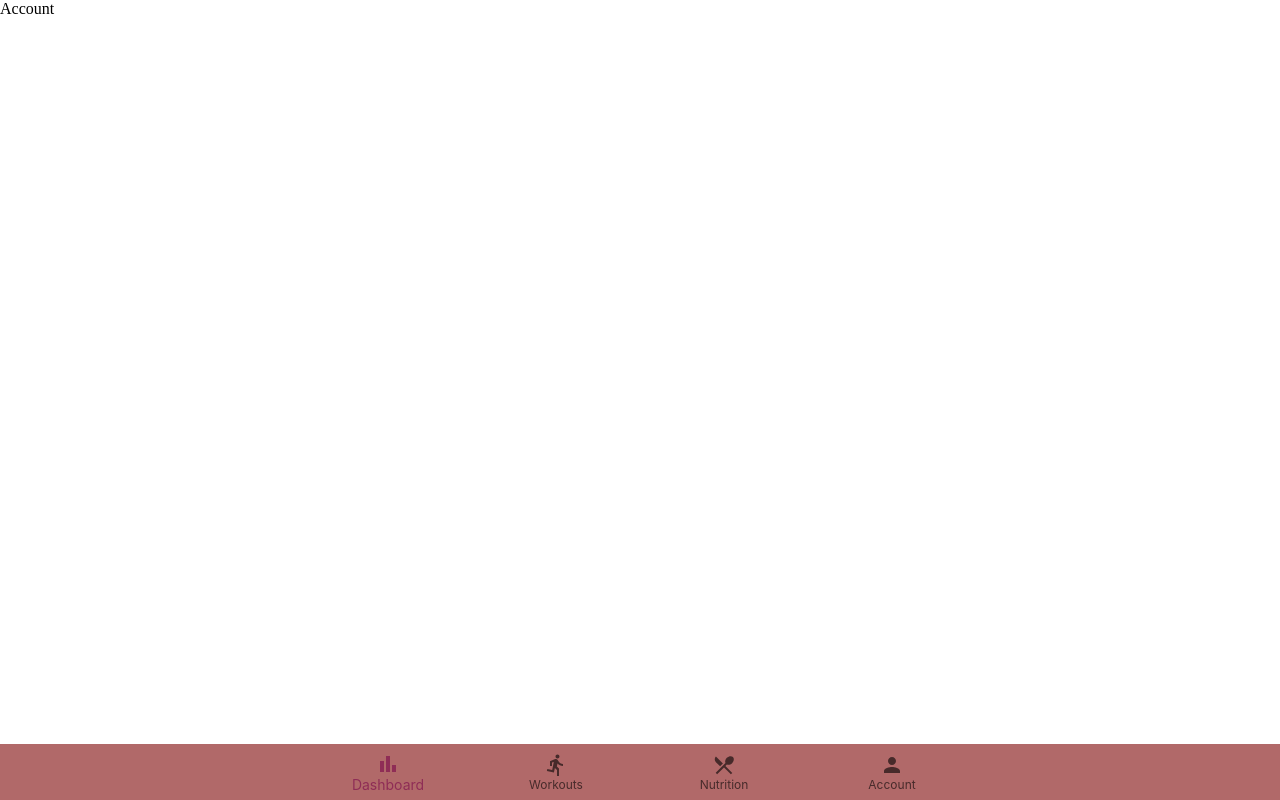
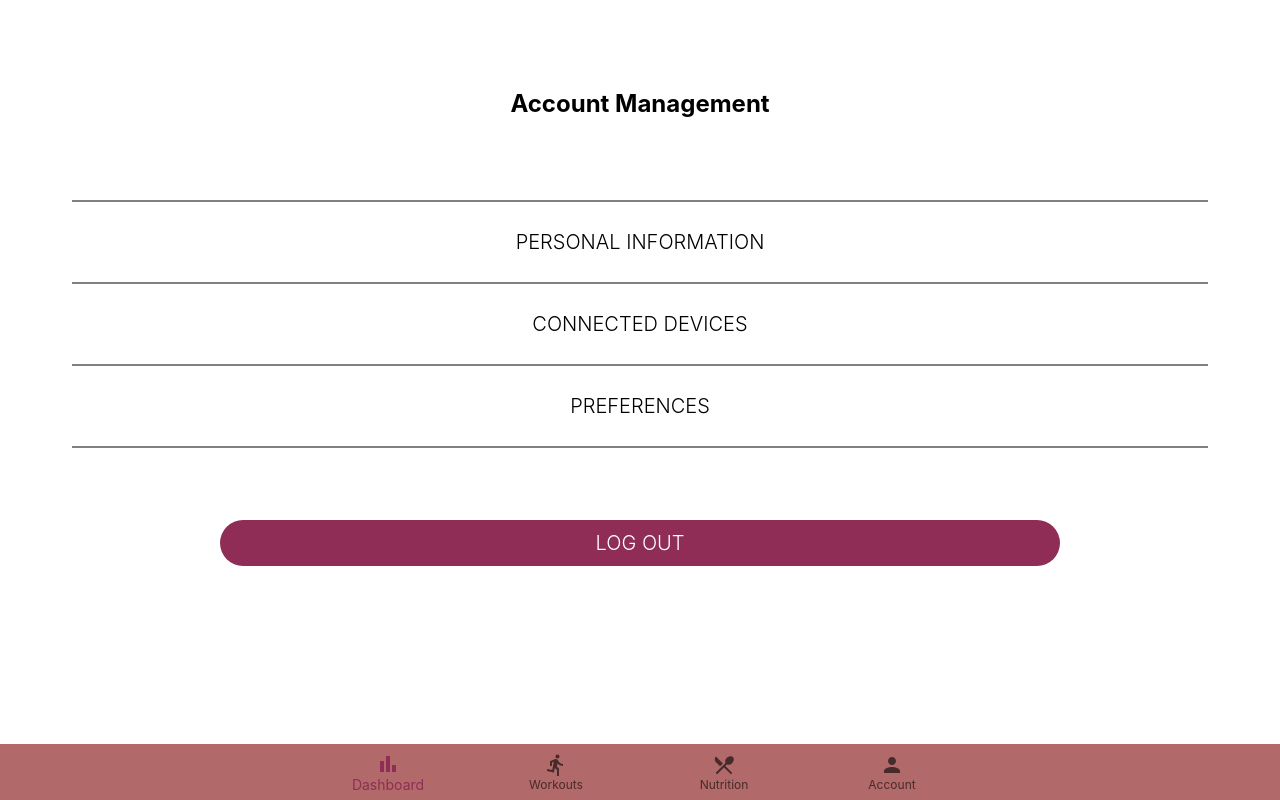
Before and after one commit to joshchyeonlee/EZFit, a React (Create React App) app: page /Account in a window 1280 px wide. Built offline with nearby package versions, Linux system fonts and the light colour scheme.

Commit message:
More PR Changes

```diff
--- a/src/App.tsx
+++ b/src/App.tsx
@@ -5,9 +5,9 @@ import { Routes, Route } from "react-router";
 import Dashboard from "./components/dashboard/Dashboard";
 import WorkoutsDashboard from "./components/workouts/WorkoutsDashboard";
 import Nutrition from "./components/nutrition/NutritionDashboard";
-import Account from "./components/account/Account";
 import { LocalizationProvider } from "@mui/x-date-pickers";
 import { AdapterMoment } from "@mui/x-date-pickers/AdapterMoment";
+import AccountManagementPage from "./components/account/AccountManagementMenu/AccountManagementPage";
 
 function App() {
   return (
@@ -18,7 +18,7 @@ function App() {
           <Route path="/Dashboard" element={<Dashboard />} />
           <Route path="/Workouts" element={<WorkoutsDashboard />} />
           <Route path="/Nutrition" element={<Nutrition />} />
-          <Route path="/Account" element={<Account />} />
+          <Route path="/Account" element={<AccountManagementPage />} />
         </Routes>
         <NavigationBar />
       </Grid>
--- a/src/components/account/Account.tsx
+++ /dev/null
@@ -1,6 +0,0 @@
-
-function Account() {
-  return <div>Account</div>;
-}
-
-export default Account;
--- a/src/components/account/AccountManagementMenu/AccountManagementPage.tsx
+++ b/src/components/account/AccountManagementMenu/AccountManagementPage.tsx
@@ -6,13 +6,7 @@ export default function AccountManagementPage() {
     return (
         <Box padding={5}>
 
-            <Box>
-                <IconButton>
-                    <ArrowBack></ArrowBack>
-                </IconButton>
-            </Box>
-
-            <Box paddingBottom={6}>
+            <Box paddingTop={6} paddingBottom={6}>
                 <Typography variant="h5" textAlign="center" fontWeight={700}>
                     Account Management
                 </Typography>
```
